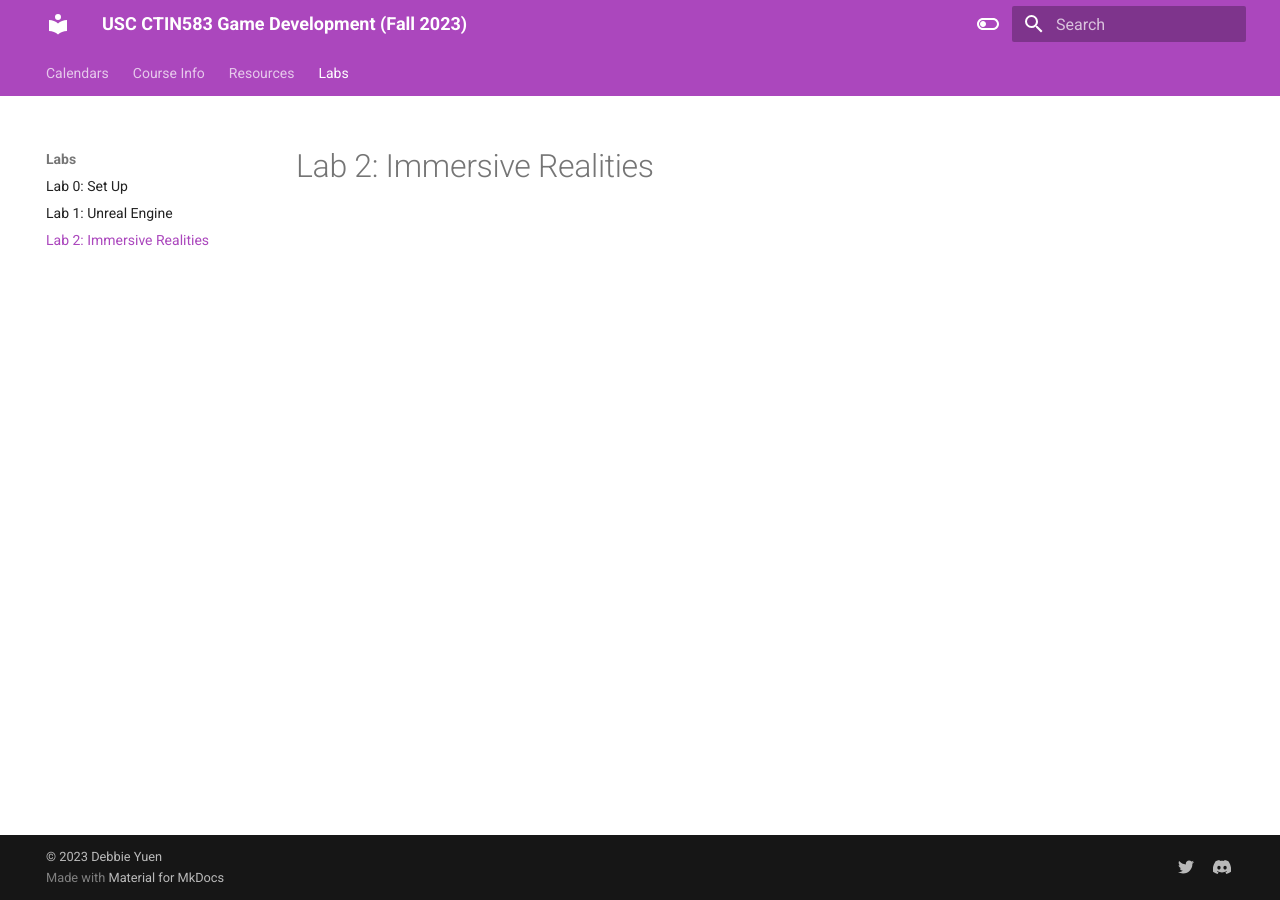
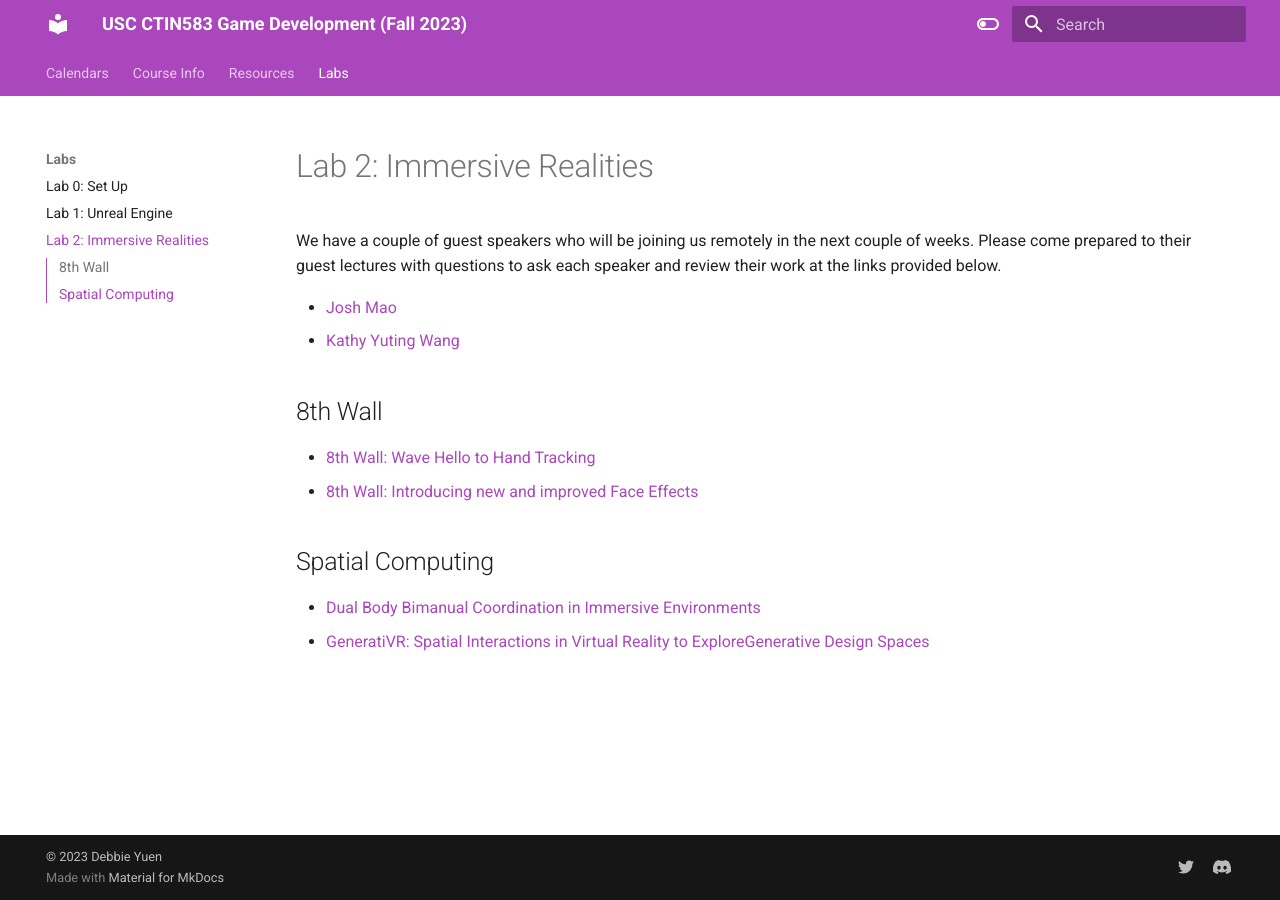
Before and after one commit to usc-ctin583/usc-ctin583.github.io, an MkDocs documentation site: the page built from docs/Labs/lab2.md, in a window 1280 px wide. Built offline with MkDocs 1.6.1 and Material for MkDocs 9.7.7, drawn with Linux system fonts in a browser that asks for light colours.

Commit message:
update lab 2

```diff
--- a/docs/Labs/lab2.md
+++ b/docs/Labs/lab2.md
@@ -1 +1,14 @@
 # Lab 2: Immersive Realities
+
+We have a couple of guest speakers who will be joining us remotely in the next couple of weeks. Please come prepared to their guest lectures with questions to ask each speaker and review their work at the links provided below.
+
+* [Josh Mao](https://joshmao.com/)
+* [Kathy Yuting Wang](https://www.kathy-wang.com/)
+
+## 8th Wall
+* [8th Wall: Wave Hello to Hand Tracking]()
+* [8th Wall: Introducing new and improved Face Effects]()
+
+## Spatial Computing
+* [Dual Body Bimanual Coordination in Immersive Environments](https://www.youtube.com/watch?v=fWsPGINexYI&ab_channel=JamesSmith)
+* [GeneratiVR: Spatial Interactions in Virtual Reality to ExploreGenerative Design Spaces](https://www.youtube.com/watch?v=qHSx5f6fRts&ab_channel=JamesSmith)
```
